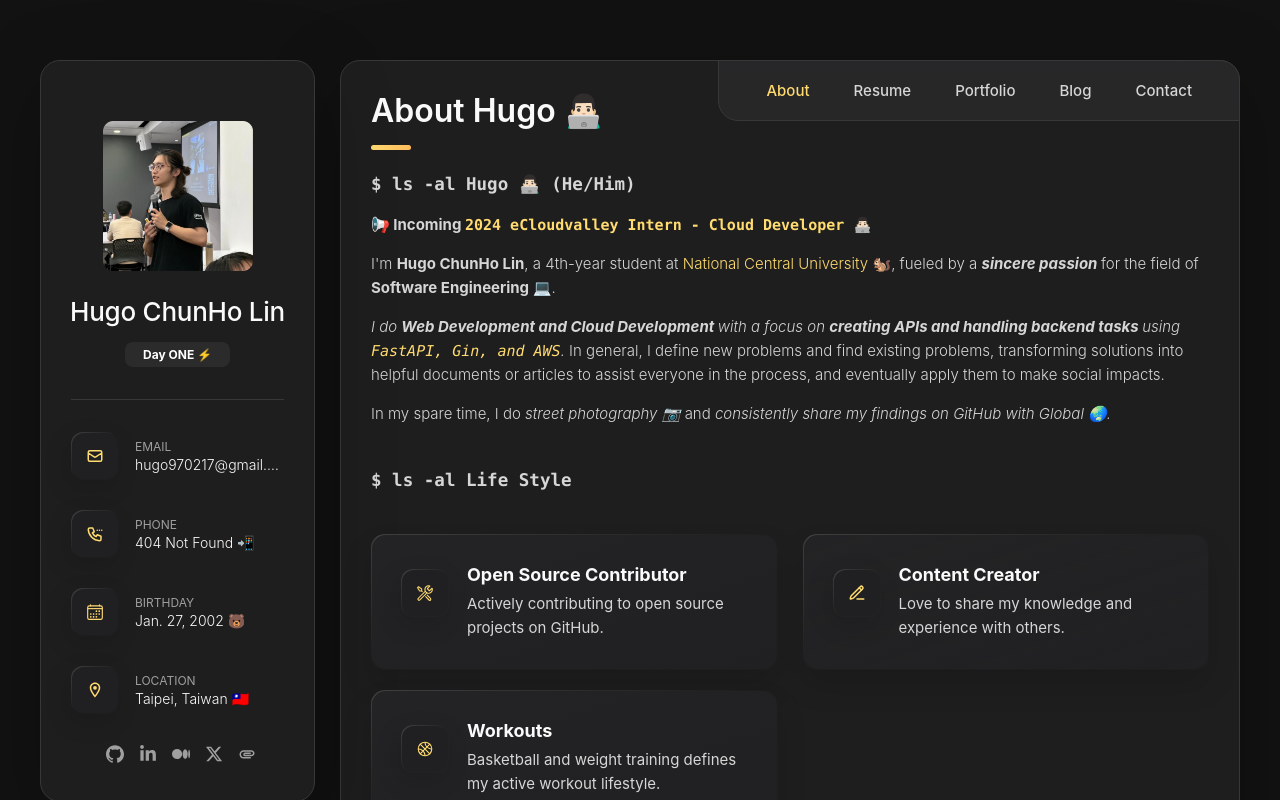
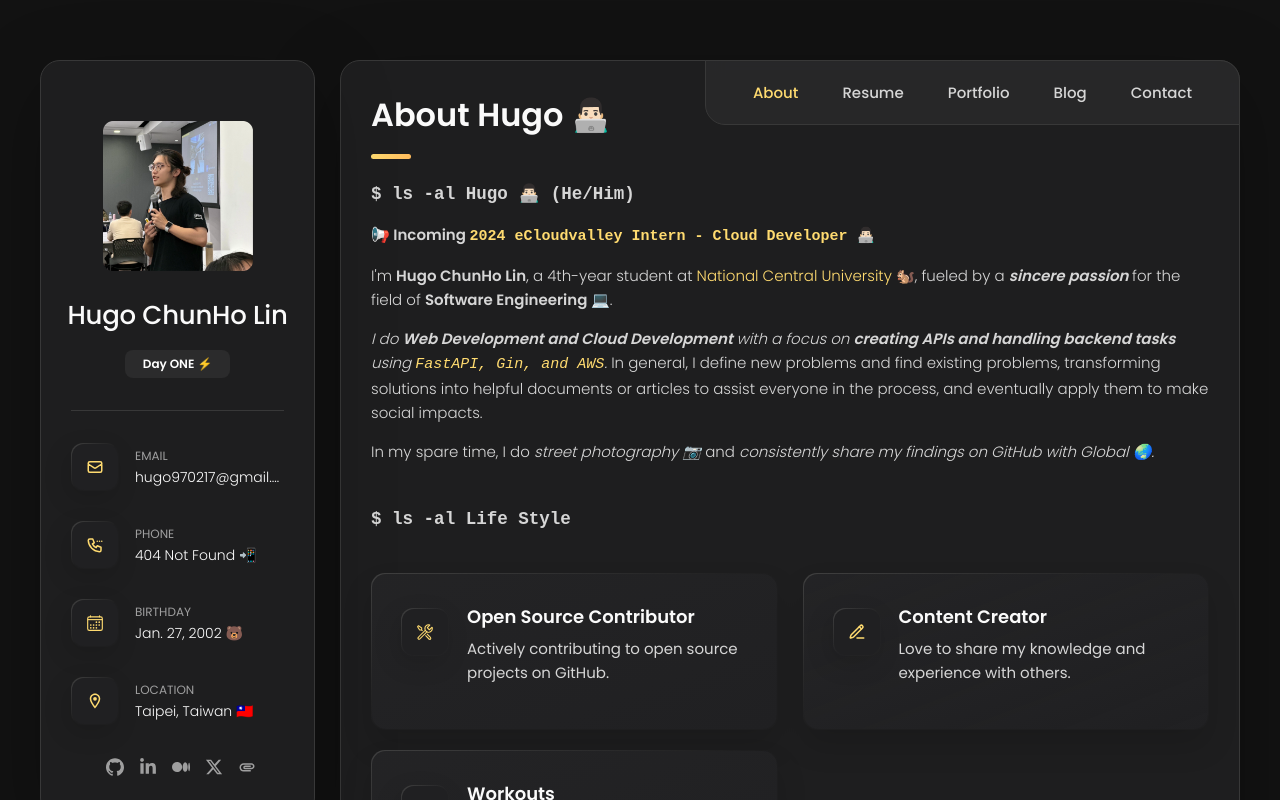
Before and after one commit to 1chooo/react-vcard, a React (Create React App) app: page / in a window 1280 px wide. Shown: the top 800 px of the page. Built offline with nearby package versions, Linux system fonts and the light colour scheme.

Commit message:
update: Style

```diff
--- a/src/App.css
+++ b/src/App.css
@@ -54,6 +54,7 @@
 /*-----------------------------------*\
   #CUSTOM PROPERTY
 \*-----------------------------------*/
+
 
 :root {
 
@@ -613,6 +614,10 @@
     margin-bottom: 35px;
 }
 
+.service p {
+    margin-bottom: 15px;
+}
+
 .service-title {
     margin-bottom: 20px;
 }
@@ -646,6 +651,14 @@
 }
 
 .service-icon-box img {
+    margin: auto;
+}
+
+.service-icon-box svg {
+    margin: auto;
+}
+
+.service-icon-box icon-box {
     margin: auto;
 }
 
@@ -1624,6 +1637,10 @@
         display: none;
     }
 
+    /* .info_more-btn ion-icon {
+        display: none;
+    } */
+
     .separator {
         margin: 32px 0;
     }
@@ -1674,6 +1691,7 @@
     .service-item {
         display: flex;
         justify-content: flex-start;
+        /* align-items: center; */
         align-items: flex-start;
         gap: 18px;
         padding: 30px;
--- a/src/index.css
+++ b/src/index.css
@@ -1,4 +1,4 @@
-body {
+/* body {
   margin: 0;
   font-family: -apple-system, BlinkMacSystemFont, 'Segoe UI', 'Roboto', 'Oxygen',
     'Ubuntu', 'Cantarell', 'Fira Sans', 'Droid Sans', 'Helvetica Neue',
@@ -10,4 +10,4 @@
 code {
   font-family: source-code-pro, Menlo, Monaco, Consolas, 'Courier New',
     monospace;
-}
+} */
```
